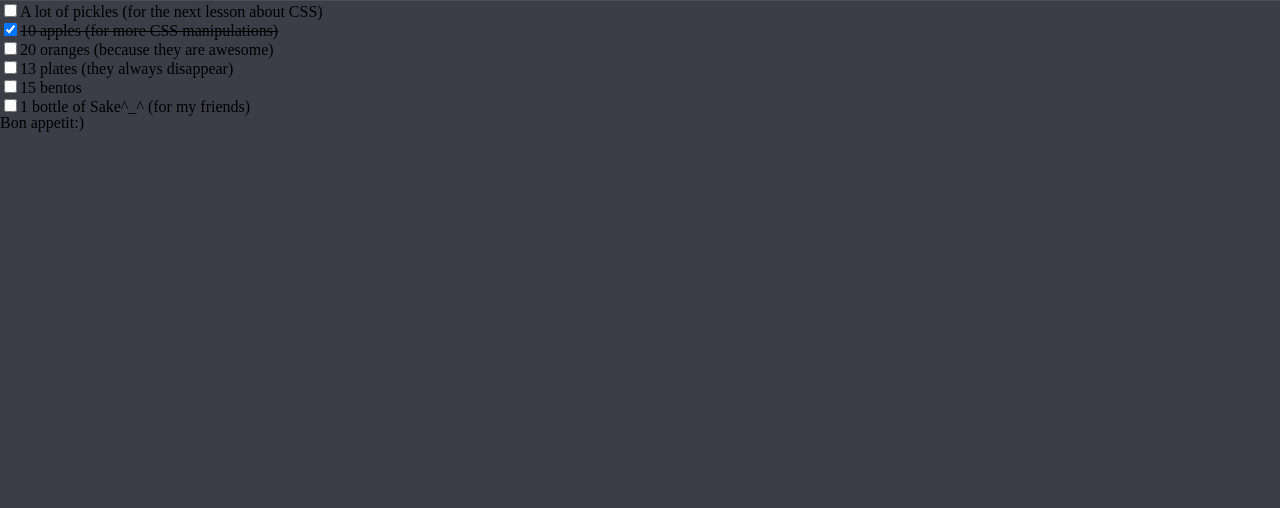
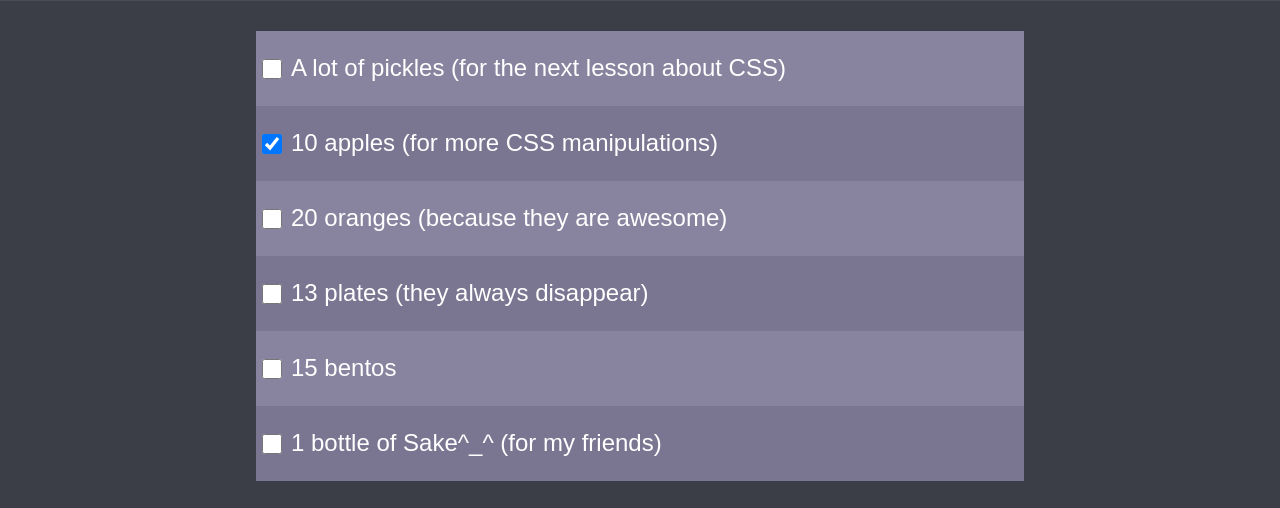
Before and after one commit to tym-slava/css_diner, a plain HTML site: page index.html in a window 1280 px wide. Shown: the part 119-627 px from the top of the page. Drawn offline with Linux system fonts and the light colour scheme.

Commit message:
change styles

```diff
--- a/index.html
+++ b/index.html
@@ -23,45 +23,53 @@
         <form class="form">
             <ul>
                 <li>
-                    <p>
-                        <input type="checkbox" id="l1"><label for="l1"><strong>A lot of pickles</strong> (for the next
-                            lesson about CSS)</label>
+                    <l>
+                        <label>
+                            <input type="checkbox" id="l1" class="checkbox">
+                                <p class="first-p">A lot of pickles</p>
+                                <p class="second-p">(for the next lesson about CSS)</p>
+                        </label>
                     </p>
                 </li>
                 <li>
-                    <p>
-                        <input type="checkbox" checked id="l2"><label for="l2"><s><strong>10 apples</strong> (for more CSS
-                                manipulations)</s></label>
-                    </p>
+                    <label>
+                        <input type="checkbox" checked id="l2" class="checkbox">
+                            <p class="first-p">10 apples</p>
+                            <p class="second-p">(for more CSS manipulations)</p>
+                    </label>
                 </li>
                 <li>
-                    <p>
-                        <input type="checkbox" id="l3"><label for="l3">20 oranges</strong> (because they are
-                            awesome)</label>
-                    </p>
+                    <label>
+                        <input type="checkbox" id="l3" class="checkbox">
+                            <p class="first-p">20 oranges</p>
+                            <p class="second-p">(because they are awesome)</p>
+                    </label>
                 </li>
                 <li>
-                    <p>
-                        <input type="checkbox" id="l4"><label for="l4"><strong>13 plates</strong> (they always
-                            disappear)</label>
-                    </p>
+                    <label>
+                        <input type="checkbox" id="l4" class="checkbox">
+                            <p class="first-p">13 plates</p>
+                            <p class="second-p">(they always disappear)</p>
+                    </label>
                 </li>
                 <li>
-                    <p>
-                        <input type="checkbox" id="l5"><label for="l5"><strong>15 bentos</strong></label>
-                    </p>
+                    <label>
+                        <input type="checkbox" id="l5" class="checkbox">
+                            <p class="first-p">15 bentos</p>
+                    </label>
                 </li>
                 <li>
-                    <p>
-                        <input type="checkbox" id="l6"><label for="l6"><strong>1 bottle of Sake^_^</strong> (for my
-                            friends)</label>
-                    </p>
+                    <label>
+                        <input type="checkbox" id="l6" class="checkbox">
+                            <p class="first-p">1 bottle of Sake^_^</p>
+                            <p class="second-p">(for my friends)</p>
+                    </label>
                 </li>
             </ul>
         </form>
     </main>
     <footer>
-        <p><strong>Bon appetit:)</strong></p>
+        <p>Bon appetit:)</p>
     </footer>
 </body>
 
--- a/styles/style.css
+++ b/styles/style.css
@@ -1,5 +1,7 @@
 body {
     background: #3B3E47;
+    font-family: Arial, Helvetica, sans-serif;
+    font-size: 24px;
 }
 
 /* HEADER */
@@ -13,7 +15,6 @@ header h1 {
     color: #E68085;
     font-size: 34px;
     text-align: center;
-    font-family: Arial, Helvetica, sans-serif;
     font-weight: bold;
 }
 
@@ -21,8 +22,58 @@ header p {
     color: #E68085;
     text-align: center;
     line-height: 3;
-    font-family: Arial, Helvetica, sans-serif;
-    font-size: 20px;
+    font-size: 24px;
 }
 
 /* MAIN */
+.main {
+    width: 60%;
+    margin: 0 auto;
+    padding: 30px 0;
+}
+
+li {
+    height: 50px;
+    position: relative;
+    padding-top: 25px;
+}
+
+li:nth-of-type(odd) {
+    background: #88849F;
+}
+
+li:nth-of-type(even) {
+    background: #7A7691;
+}
+
+li p {
+    display: inline;
+    color: white;
+}
+
+.first-p {
+    margin-left: 35px;
+}
+
+.second-p {
+
+}
+
+.checkbox {
+    position: absolute;
+    top: 25px;
+    left: 2px;
+    width: 20px;
+    height: 20px;
+}
+
+/* FOOTER */
+footer {
+    background: #4A4E56;
+    text-align: center;
+    padding: 30px 0;
+    width: 60%;
+    margin: 0 auto;
+    color: #E68085;
+    font-size: 24px;
+}
```
